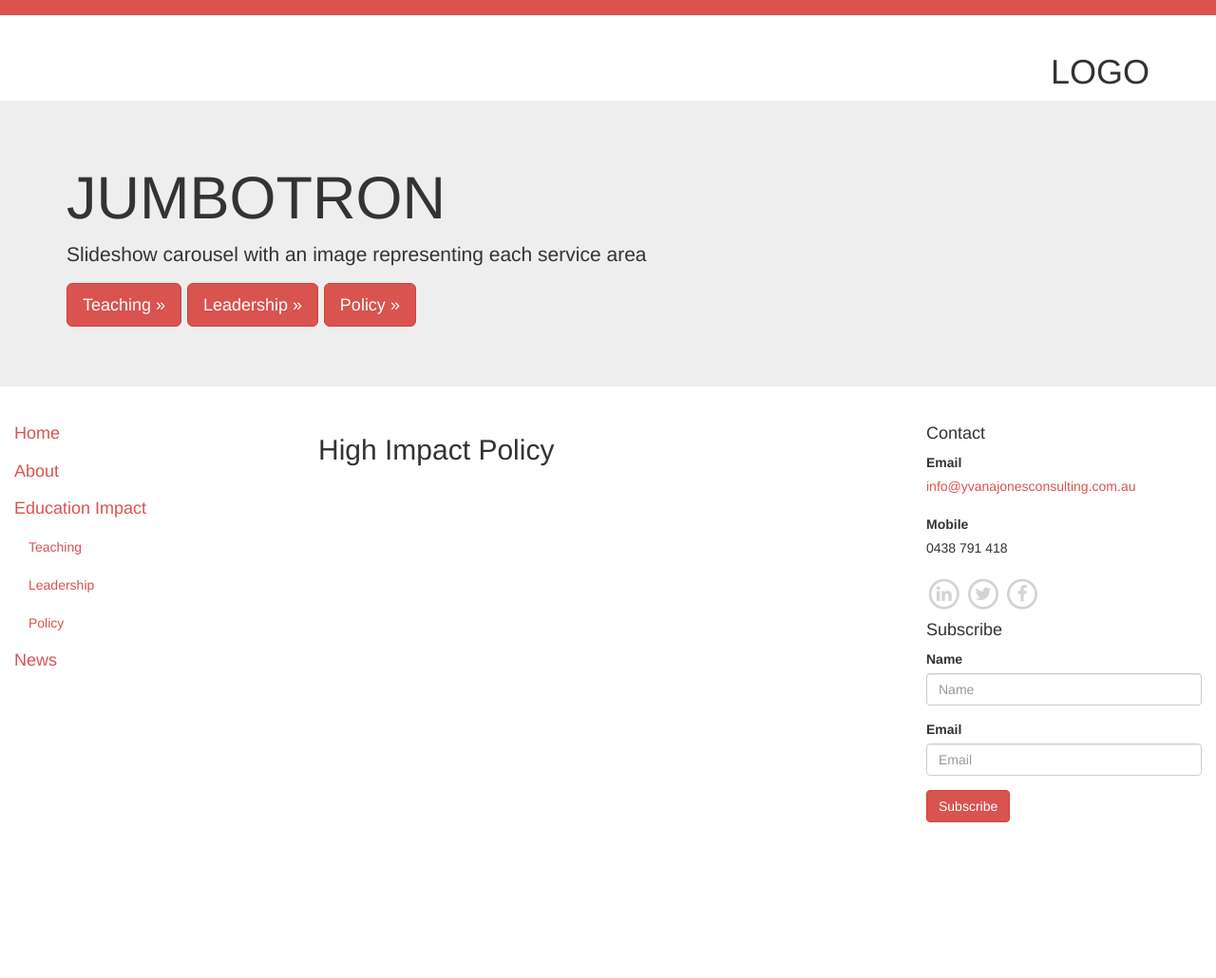
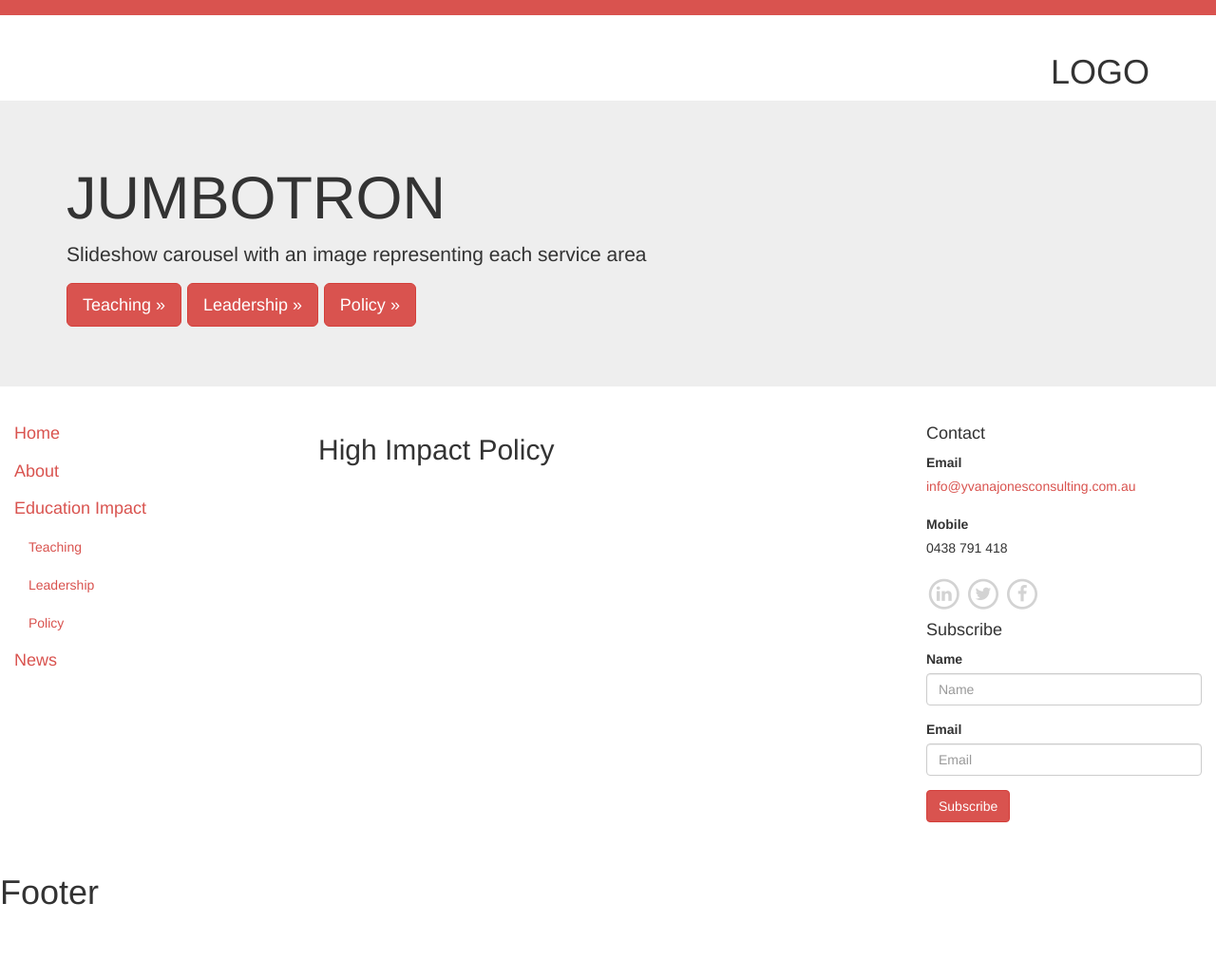
Before and after one commit to idm/idm.github.io, a Jekyll site: the page built from yjc/policy.md, in a window 1280 px wide. Shown: the whole page at 95% size. Built offline with Jekyll 4.4.1, drawn with Linux system fonts in a browser that asks for light colours; nearby versions of some CDN libraries; before the commit the page ends 900 px from its top, so only the background shows below that.

Commit message:
added initial footer

```diff
--- a/_layouts/yjc.html
+++ b/_layouts/yjc.html
@@ -25,11 +25,35 @@ a.btn-danger:visited,
 a.btn-danger:link {
   color: white;
 }
+
+
+html, body {
+  height: 100%;
+}
+
+#wrap {
+  min-height: 100%;
+}
+
+#main {
+  overflow:auto;
+  padding-bottom:150px; /* needs to be bigger than footer height*/
+}
+
+.footer {
+  position: relative;
+  margin-top: -150px; /* negative value of footer height */
+  height: 150px;
+  clear:both;
+  padding-top:20px;
+}
 </style>
 </head>
 
 <body>
 <hr style="border-top:16px solid #d9534f; margin-top:0px;"/>
+<div id="wrap">
+<div id="main">
 <div class="container">
 <h1 style="text-align:right;">LOGO</h1>
 </div>
@@ -110,5 +134,10 @@ a.btn-danger:link {
   </div>
 </div>
 </div>
+</div> <!-- main -->
+</div> <!-- wrap -->
+<footer class="footer">
+<h1>Footer</h1>
+</footer>
 </body>
 </html>
```
